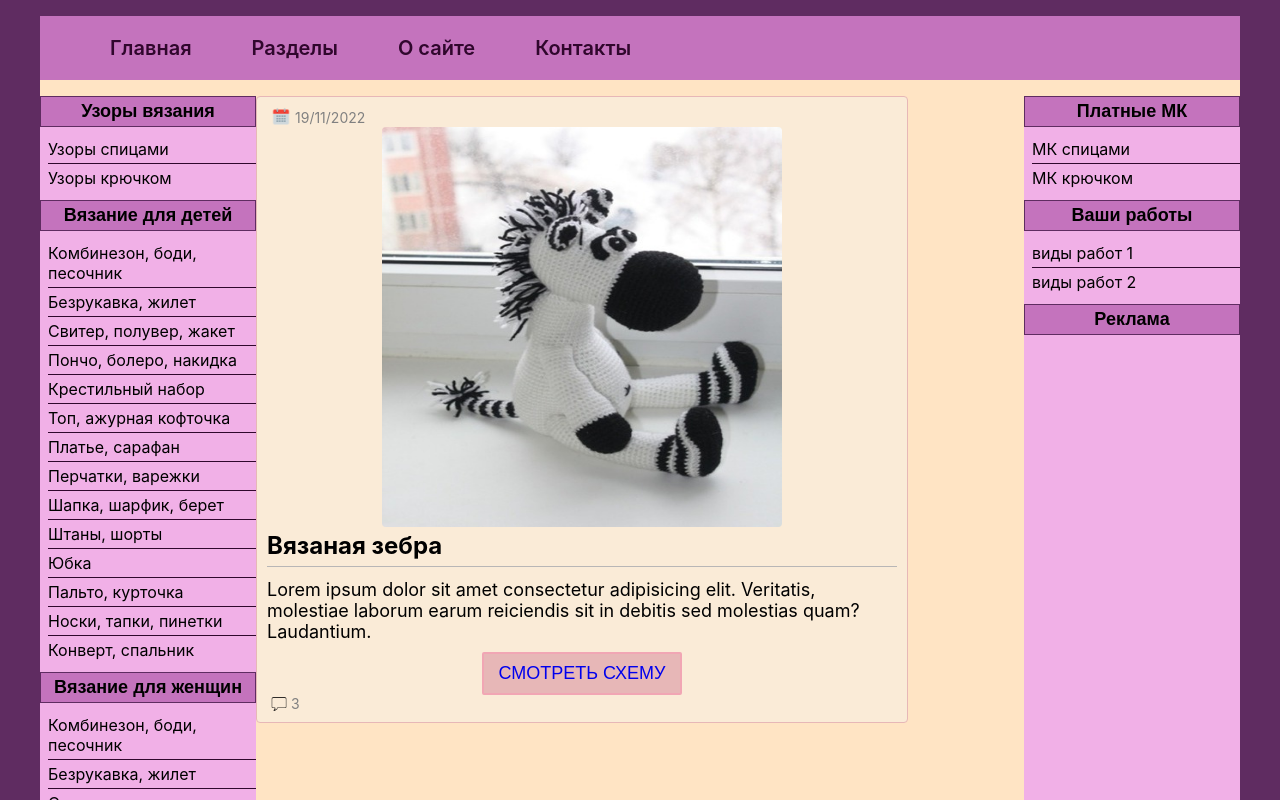
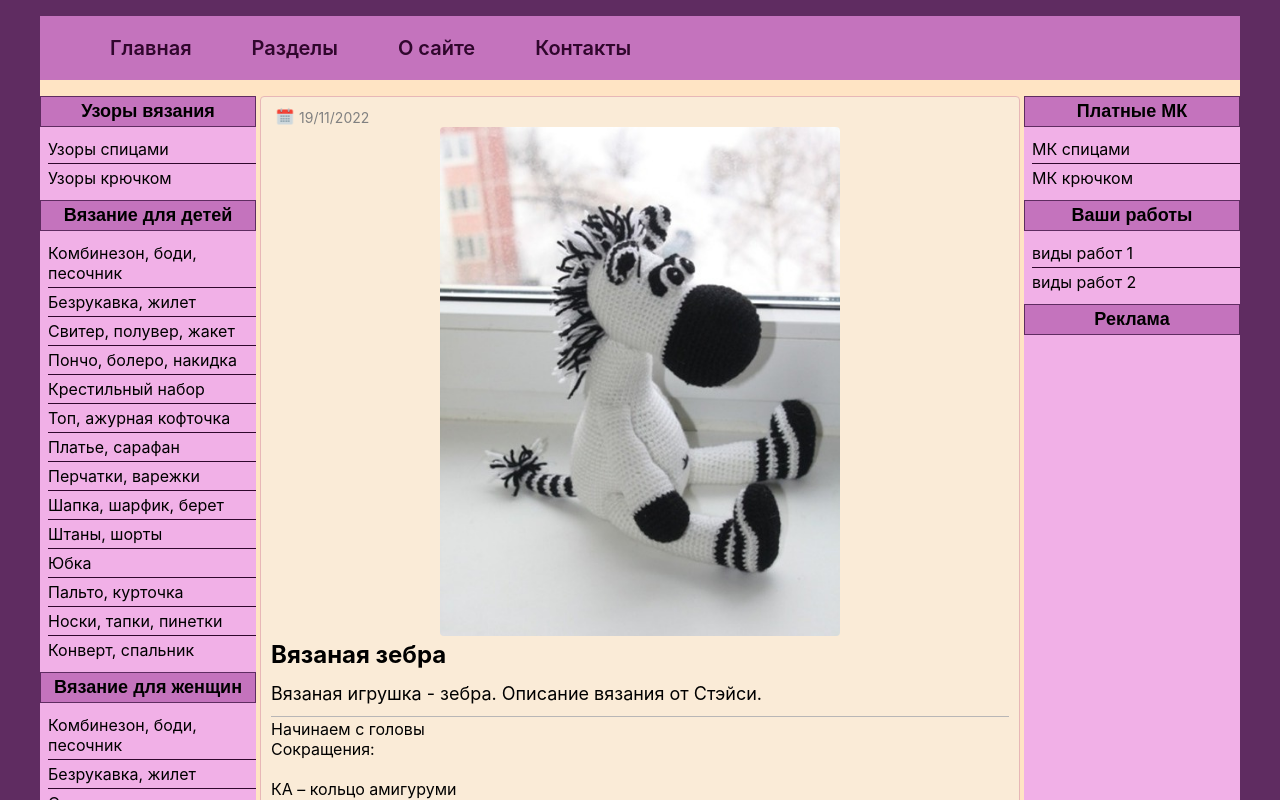
Before and after one commit to Klavdia27/hobbi, a React (Create React App) app: page /pagecard in a window 1280 px wide. Shown: the top 800 px of the page. Built offline with nearby package versions, Linux system fonts and the light colour scheme.

Commit message:
create page

```diff
--- a/src/components/App.jsx
+++ b/src/components/App.jsx
@@ -1,11 +1,10 @@
 import React from "react";
-import { Routes, Route } from "react-router-dom";
+import { BrowserRouter, Routes, Route } from "react-router-dom";
 import { Home } from "./pages/Home.jsx";
 import { About } from "./pages/About.jsx";
 import { Sections } from "./pages/Sections.jsx";
 import Header from "../components/Header/Header";
 import { Contact } from "./pages/Contact.jsx";
-import { BrowserRouter } from "react-router-dom";
 import './App.scss';
 import { PageCard } from "./pages/PageCard/PageCard";
 import Leftaside from "./Leftaside/LeftAside";
--- a/src/components/ItemCardPage/ItemCardPage.jsx
+++ b/src/components/ItemCardPage/ItemCardPage.jsx
@@ -8,8 +8,10 @@ const item =
   {
     name: "Вязаная зебра",
     description: "Вязаная игрушка - зебра. Описание вязания от Стэйси.",
+    text: "Начинаем с головы <br> Сокращения:<br></br> КА – кольцо амигуруми<br>ВП – воздушная петля<br>ПС - полустолбик<br>СБН – столбик без накида<br>ПСН – полустолбик с накидом<br>Убавка – 2 столбика вместе<br>Прибавка – 2 столбика в один<br></br>Набивать в ходе процесса",
     date: "19/11/2022",
     countcomment: "3",
+    link: "https://www.liveinternet.ru/users/len4ika/post166278000/",
     image: "https://3.bp.blogspot.com/-f9Fuuk-QJoE/VzhnVVM2aaI/AAAAAAAAHcM/eXeoha05CDIwSJ9E6v5H9afJrIaBBgYEgCLcB/s1600/74219357_large_3511355_1532803_80173nothumb500_1_.jpg"
   }
 
@@ -28,17 +30,15 @@ export const ItemCardPage = () => {
         <div className="item-cardpage__name">
           {item.name}
         </div>
-        {/* <div>
-          Описание: {item.description}
-        </div> */}
+        <div className="item-cardpage__description"> {item.description} </div>
+
         <div className="item-cardpage__line"></div>
-        <div className="item-cardpage__description">
-          Lorem ipsum dolor sit amet consectetur adipisicing elit.
-           Veritatis, molestiae laborum earum reiciendis sit in debitis sed molestias quam? Laudantium.
-        </div>
+        <div dangerouslySetInnerHTML={{__html: `${item.text}`}}></div>
+
         <button className="item-cardpage__button-link">
-          <a href="https://www.liveinternet.ru/users/len4ika/post166278000/" className="link"  target="_blank">смотреть схему</a>
+          <a href={item.link} className="link" rel="noreferrer" target="_blank">смотреть схему</a>
         </button>
+
         <div className="item-cardpage__date-comment">
           <div className="item-cardpage__comment-count">
             <img src={iconcount} alt="ic" className="item-cardpage__comment-icon" />
--- a/src/components/ItemCardPage/ItemCardPage.scss
+++ b/src/components/ItemCardPage/ItemCardPage.scss
@@ -3,7 +3,9 @@
 // }
 
 .item-cardpage {
-  width: 630px;
+  width: 738px;
+  margin-left: 4px;
+  margin-right: 4px;
   background-color: antiquewhite;
   border-radius: 4px;
   border: 1px solid rgb(231, 183, 183); // убрать потом или поменять на тень
@@ -14,7 +16,8 @@
     border-radius: 4px;
     margin: auto;
     width: 400px; //проверить
-    height: 400px; // проверить , может не задавать??
+    // overflow: hidden; //надо ли?
+    height: 100%; // проверить , может не задавать??
      //центрироавть картинку
   }
   &__name {
--- a/src/components/itemCard/ItemCard.jsx
+++ b/src/components/itemCard/ItemCard.jsx
@@ -1,9 +1,10 @@
 import React from 'react';
 import './ItemCard.scss';
-import zebra from "../../images/item-images/19.11.2022-zebra.jpeg";
+// import zebra from "../../images/item-images/19.11.2022-zebra.jpeg";
 import icondate from "../../images/icon/calendar.png";
 import iconcount from "../../images/icon/comments.png";
-import blogs from '../../dataBrowser/blogs';
+// import blogs from '../../dataBrowser/blogs';
+import { Link } from '@mui/material';
 
 
 // const item =
@@ -20,14 +21,22 @@ function ItemCard({blog}) {
 
   return (
     <div className="item-card">
-      <img className="item-card__image" src={blog.image} alt="avatar"/>
+      <Link to={`/users/${blog.id}`}>
+        <div className="item-card__image-block">
+        <img className="item-card__image" src={blog.image} alt="avatar"/>
+        </div>
+      </Link>
+
+      {/* <img className="item-card__image" src={blog.image} alt="avatar"/> */}
 
       <div className="item-card__name">
         {blog.name}
       </div>
+
       {/* <div>
-        Описание: {item.description}
-      </div> */}
+        Описание: {blog.description}
+      </div>  */}
+
       <div className="item-card__line"></div>
       <div className="item-card__date-comment">
         <div className="item-card__date">
--- a/src/components/itemCard/ItemCard.scss
+++ b/src/components/itemCard/ItemCard.scss
@@ -5,15 +5,20 @@
   border-radius: 4px;
   border: 1px solid rgb(231, 183, 183); // убрать потом или поменять на тень
   padding: 10px;
+  &__image-block {
+    display: inline-block; /* Строчно-блочный элемент */
+    overflow: hidden; /* Скрываем всё за контуром */
+  }
   &__image {
     border-radius: 4px;
     width: 210px; //проверить
     height: 210px; // проверить , может не задавать??
-     //центрироавть картинку
-    //  display: block;
-    //  margin-left: auto;
-    //  margin-right: auto;
+    transition: 1s; /* Время эффекта */
+    display: block; /* Убираем небольшой отступ снизу */
   }
+  &__image:hover {
+    transform: scale(1.2); /* Увеличиваем масштаб */
+   }
   &__name {
     font-size: 20px;
     font-weight: bold;
--- a/src/dataBrowser/blogs.js
+++ b/src/dataBrowser/blogs.js
@@ -48,7 +48,7 @@ const blogs = [
     },
     {
       "id": "5",
-      "name": "Сарафан для девочки Елочка спицами",
+      "name": "Сарафан для девочки «Елочка» спицами",
       "description": "С помощью данной схемы которая представлена здесь, вы сможете для своей кухни связать крючком красивые поставки для чашек в виде яблок.",
       "section": "Вязание для детей",
       "subsection": "Сарафан",
@@ -56,7 +56,18 @@ const blogs = [
       "countcomment": "3",
       "watch": "25",
       "image": "https://www.mastera-rukodeliya.ru/media/uploads/2019/12/24/24.jpg",
+    },
+    {
+      "id": "6",
+      "name": "Бикини купальник крючком ANDI BAGUS DAKOTA",
+      "description": "Бикини ANDI BAGUS «DAKOTA» Дата проекта: февраль 2017 Техника: вязание крючком Материалы: пряжа Пехорка «Прохладная», нить, игла, чашки для лифа страна: Россия цвет: св. коралл-351 состав: 50% хлопок, 50% вискоза Источник описания модели: andibagus , частично из Купальник “Сиреневое чудо”",
+      "subsection": "Купальник",
+      "date": "26/11/2022",
+      "countcomment": "3",
+      "watch": "25",
+      "image": "https://kru4ok.ru/wp/wp-content/uploads/2019/01/kru4ok-ru-bikini-kupal-nik-kryuchkom-andi-bagus-dakota-rabota-alise-crochet-011618-480x480.jpg",
     }
+
 
 ]
 
```
